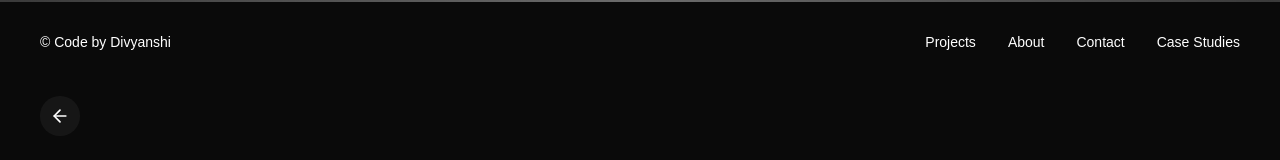
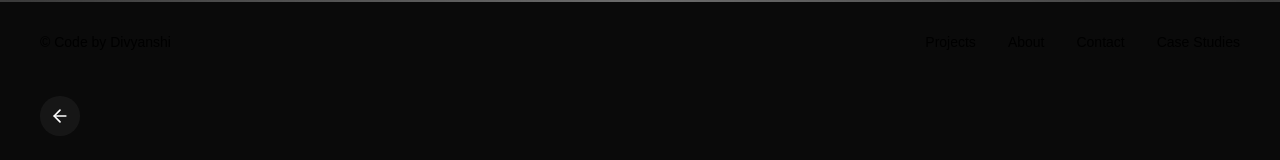
Before and after one commit to divyanshi-sachan/Portfolio, a React (Vite) app: page /blog in a window 1280 px wide. Shown: the top 160 px of the page. Built offline with nearby package versions, Linux system fonts and the light colour scheme; a web font is replaced by a local one.

Commit message:
text turn to black

```diff
--- a/src/pages/BlogsPage.jsx
+++ b/src/pages/BlogsPage.jsx
@@ -11,21 +11,21 @@ const BlogsPage = () => {
 
       {/* Header - Same as portfolio */}
       <header className="absolute top-0 left-0 right-0 z-30 flex justify-between items-center px-10 py-8">
-        <div className="text-white text-sm font-medium">© Code by Divyanshi</div>
+        <div className="text-black text-sm font-medium">© Code by Divyanshi</div>
         <nav className="flex gap-8 items-center">
-          <a href="/#projects" className="text-white text-sm font-medium hover:opacity-80 transition-all duration-300 hover:scale-105 relative group">
+          <a href="/#projects" className="text-black text-sm font-medium hover:opacity-80 transition-all duration-300 hover:scale-105 relative group">
             Projects
             <span className="absolute bottom-0 left-0 w-0 h-0.5 bg-current group-hover:w-full transition-all duration-300" />
           </a>
-          <a href="/#about" className="text-white text-sm font-medium hover:opacity-80 transition-all duration-300 hover:scale-105 relative group">
+          <a href="/#about" className="text-black text-sm font-medium hover:opacity-80 transition-all duration-300 hover:scale-105 relative group">
             About
             <span className="absolute bottom-0 left-0 w-0 h-0.5 bg-current group-hover:w-full transition-all duration-300" />
           </a>
-          <a href="/#contact" className="text-white text-sm font-medium hover:opacity-80 transition-all duration-300 hover:scale-105 relative group">
+          <a href="/#contact" className="text-black text-sm font-medium hover:opacity-80 transition-all duration-300 hover:scale-105 relative group">
             Contact
             <span className="absolute bottom-0 left-0 w-0 h-0.5 bg-current group-hover:w-full transition-all duration-300" />
           </a>
-          <Link to="/case-studies" className="text-white text-sm font-medium hover:opacity-80 transition-all duration-300 hover:scale-105 relative group">
+          <Link to="/case-studies" className="text-black text-sm font-medium hover:opacity-80 transition-all duration-300 hover:scale-105 relative group">
             Case Studies
             <span className="absolute bottom-0 left-0 w-0 h-0.5 bg-current group-hover:w-full transition-all duration-300" />
           </Link>
--- a/src/sections/HeroSection.tsx
+++ b/src/sections/HeroSection.tsx
@@ -7,21 +7,21 @@ export default function HeroSection() {
     <div className="h-screen bg-[#0a0a0a] relative overflow-hidden hero-gradient-overlay">
       {/* Header */}
       <header className="absolute top-0 left-0 right-0 z-30 flex justify-between items-center px-10 py-8">
-        <div className="text-white text-sm font-medium">© Code by Divyanshi</div>
+        <div className="text-black text-sm font-medium">© Code by Divyanshi</div>
         <nav className="flex gap-8 items-center">
-          <a href="#projects" className="text-white text-sm font-medium hover:opacity-80 transition-all duration-300 hover:scale-105 relative group">
+          <a href="#projects" className="text-black text-sm font-medium hover:opacity-80 transition-all duration-300 hover:scale-105 relative group">
             Projects
             <span className="absolute bottom-0 left-0 w-0 h-0.5 bg-current group-hover:w-full transition-all duration-300" />
           </a>
-          <a href="#about" className="text-white text-sm font-medium hover:opacity-80 transition-all duration-300 hover:scale-105 relative group">
+          <a href="#about" className="text-black text-sm font-medium hover:opacity-80 transition-all duration-300 hover:scale-105 relative group">
             About
             <span className="absolute bottom-0 left-0 w-0 h-0.5 bg-current group-hover:w-full transition-all duration-300" />
           </a>
-          <a href="#contact" className="text-white text-sm font-medium hover:opacity-80 transition-all duration-300 hover:scale-105 relative group">
+          <a href="#contact" className="text-black text-sm font-medium hover:opacity-80 transition-all duration-300 hover:scale-105 relative group">
             Contact
             <span className="absolute bottom-0 left-0 w-0 h-0.5 bg-current group-hover:w-full transition-all duration-300" />
           </a>
-          <Link to="/case-studies" className="text-white text-sm font-medium hover:opacity-80 transition-all duration-300 hover:scale-105 relative group">
+          <Link to="/case-studies" className="text-black text-sm font-medium hover:opacity-80 transition-all duration-300 hover:scale-105 relative group">
             Case Studies
             <span className="absolute bottom-0 left-0 w-0 h-0.5 bg-current group-hover:w-full transition-all duration-300" />
           </Link>
```
